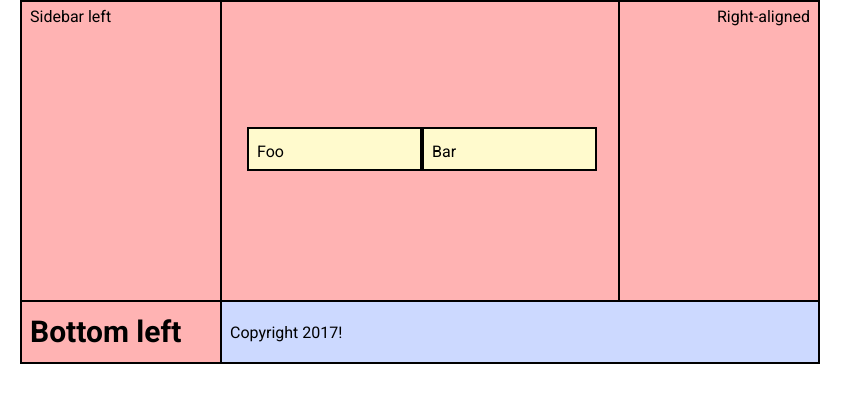
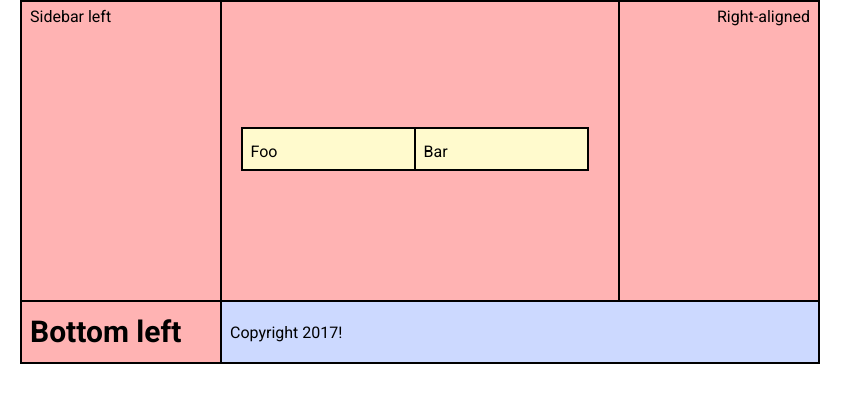
Before and after one commit to Ldupuis13/practice, a PHP site: page /2017-12-17.html in a window 1280 px wide. Shown: the part 70-473 px from the top of the page, without its empty margins (0-863 px from the left). Run offline with PHP 8.4, Linux system fonts and the light colour scheme.

Commit message:
fixes foobar centering and center border

```diff
--- a/2017-12-17.css
+++ b/2017-12-17.css
@@ -1,5 +1,5 @@
 h1, h2, h3, p {
-  margin: 0;
+  margin: 0px;
   border: 0px;
   padding: 0 8px 0 8px;
   font-family: 'Roboto', sans-serif;
@@ -16,7 +16,7 @@ h1 {
   font-kerning: 3px;
   margin-top: 12.25px;
 }
-h2 {
+h2, p.copyright {
   margin-top: 20.5px;
 }
 p {
@@ -57,7 +57,8 @@ footer {
   text-align: right;
   float: left;
 }
-.copyright {
+
+div.copyright {
   float:left;
   width: 596px;
   height: 60px;
@@ -65,6 +66,7 @@ footer {
   vertical-align: middle;
   background-color: #ccd9ff;
   }
+
 .foobar {
   float:left;
   width:171px;
@@ -73,6 +75,12 @@ footer {
   background-color: #fffacd;
   margin-top: 125px;
 }
+.foobar.right {
+    border-left: 0px;
+    text-align: left;
+}
+
 .foobar_combined {
-  margin-left: 25px;
+  margin: 0 auto;
+  width: 359px;
 }
--- a/2017-12-17.html
+++ b/2017-12-17.html
@@ -19,7 +19,7 @@
             <div class="foobar">
               <p>Foo</p>
             </div>
-            <div class="foobar">
+            <div class="foobar right">
               <p>Bar</p>
             </div>
           </div>
@@ -33,7 +33,7 @@
           <h1>Bottom left</h1>
         </div>
         <div class="copyright">
-          <h2>Copyright 2017!</h2>
+          <p class="copyright">Copyright 2017!</p>
         </div>
       </footer>
     </div>
```
